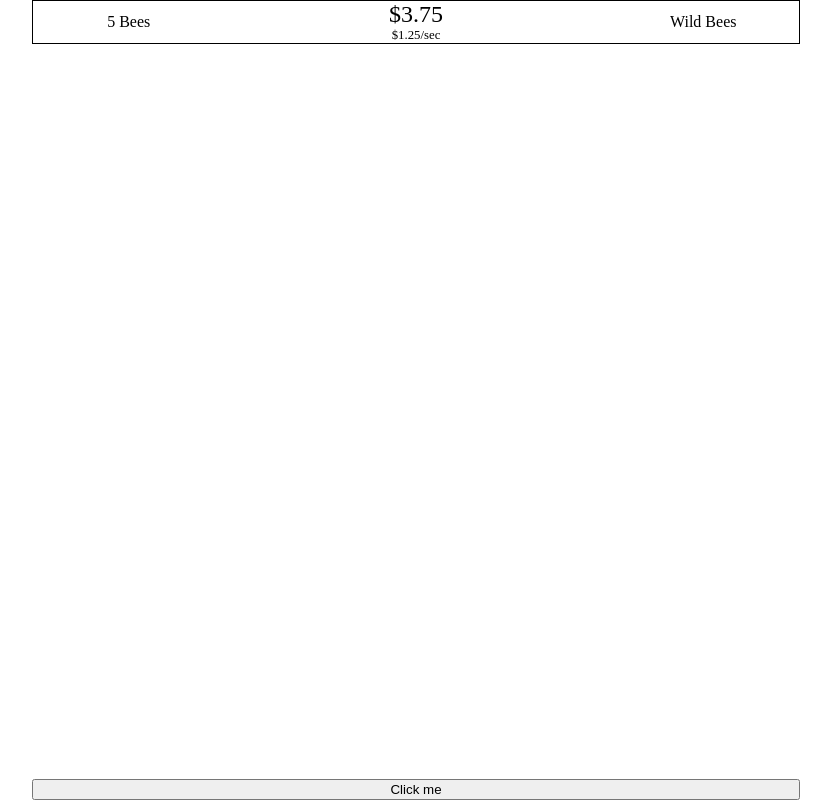
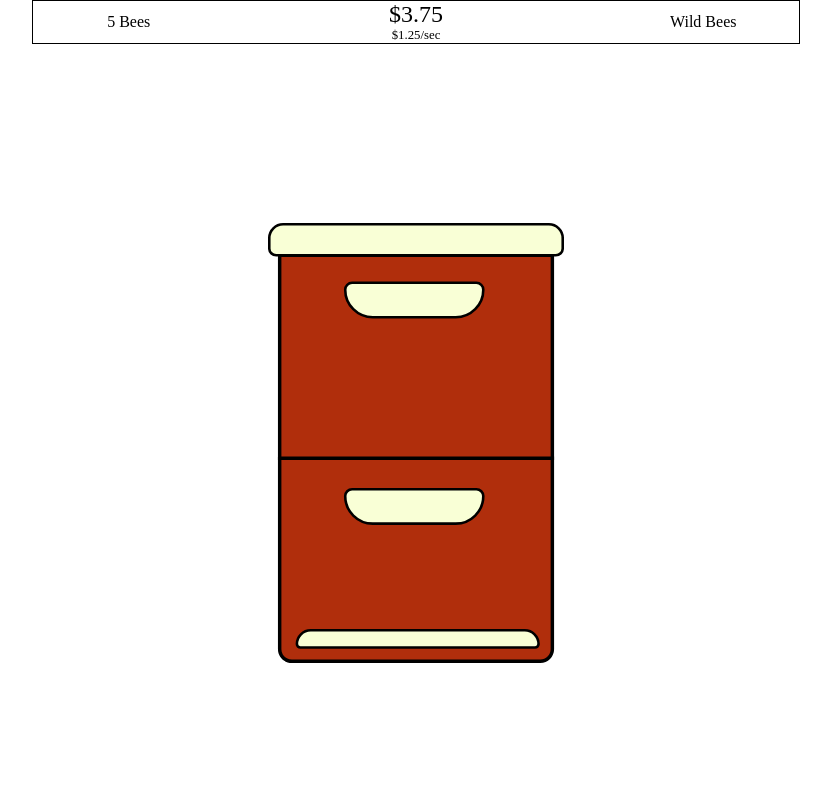
Before and after one commit to lvingonzales/honey-clicker, a React (Vite) app: page / in a window 1280 px wide. Shown: the whole page, without its empty margins (224-1055 px from the left). Built offline with nearby package versions, Linux system fonts and the light colour scheme; a web font is replaced by a local one.

Commit message:
Fixed button functionality

```diff
--- a/src/App.jsx
+++ b/src/App.jsx
@@ -1,5 +1,5 @@
 import { useEffect, useRef, useState } from "react";
-// import HiveButton from "./Components/HiveButton";
+import HiveButton from "./Components/HiveButton";
 import "./Styles/App.css";
 import IncomeDisplay from "./Components/IncomeDisplay";
 // import UpgradeButton from "./Components/UpgradeButton";
@@ -50,7 +50,7 @@ export default function App() {
     }, 1000);
   }, []);
 
-  const updateBees = (evt) => {
+  function updateBees (evt) {
     let bee = beeList[currentBee];
     beeRef.current = beeRef.current + bee.baseHatch;
     honeyProductionRef.current = bee.baseProduct * beeRef.current;
@@ -69,6 +69,12 @@ export default function App() {
             beeType={beeList[currentBee].name}
           />
         </div>
+
+        <div className="main">
+          <HiveButton
+            updateBees={updateBees}
+          />
+        </div>
       {/* <div>
         <div>Queen Type: {beeList[currentBee].name}</div>
         <div>Money: {moneyRef.current}</div>
@@ -76,19 +82,9 @@ export default function App() {
         <div>Honey u/s: {honeyProductionRef.current}</div>
         <div>Bees: {beeRef.current}</div>
       </div> */}
-      <button onClick={updateBees}>Click me</button>
+      {/* <button onClick={updateBees}>Click me</button> */}
     </>
     // <>
-
-    //     <div className="main">
-    //       <HiveButton
-    //         multiplier={multiplier}
-    //         money={money}
-    //         setMoney={setMoney}
-    //         bees={bees}
-    //         setBees={setBees}
-    //       />
-    //     </div>
     //     <div className="bottomBar">
     //       <UpgradeButton />
     //       <UpgradeDrawer>
--- a/src/Components/HiveButton.jsx
+++ b/src/Components/HiveButton.jsx
@@ -3,23 +3,14 @@ import hiveBox from "../Assets/HiveBox.svg";
 import PropTypes from "prop-types";
 
 
-export default function HiveButton({multiplier, bees, setBees}) {
-
-    const handleClick = () => {
-      setBees (bees + 1);
-        // setMoney((Math.round((money + multiplier)*100)/100));
-    }
+export default function HiveButton({updateBees}) {
   return (
-    <button id="apiary" className={hiveButton.icon} onClick={handleClick}>
+    <button id="apiary" className={hiveButton.icon} onClick={updateBees}>
         <img id="hiveBox" src={hiveBox} alt="Hive Box" />
     </button>
   )
 }
 
 HiveButton.propTypes = {
-    money: PropTypes.number,
-    setMoney: PropTypes.func,
-    multiplier: PropTypes.number,
-    bees: PropTypes.number,
-    setBees: PropTypes.func
+    updateBees: PropTypes.func
 }
```
